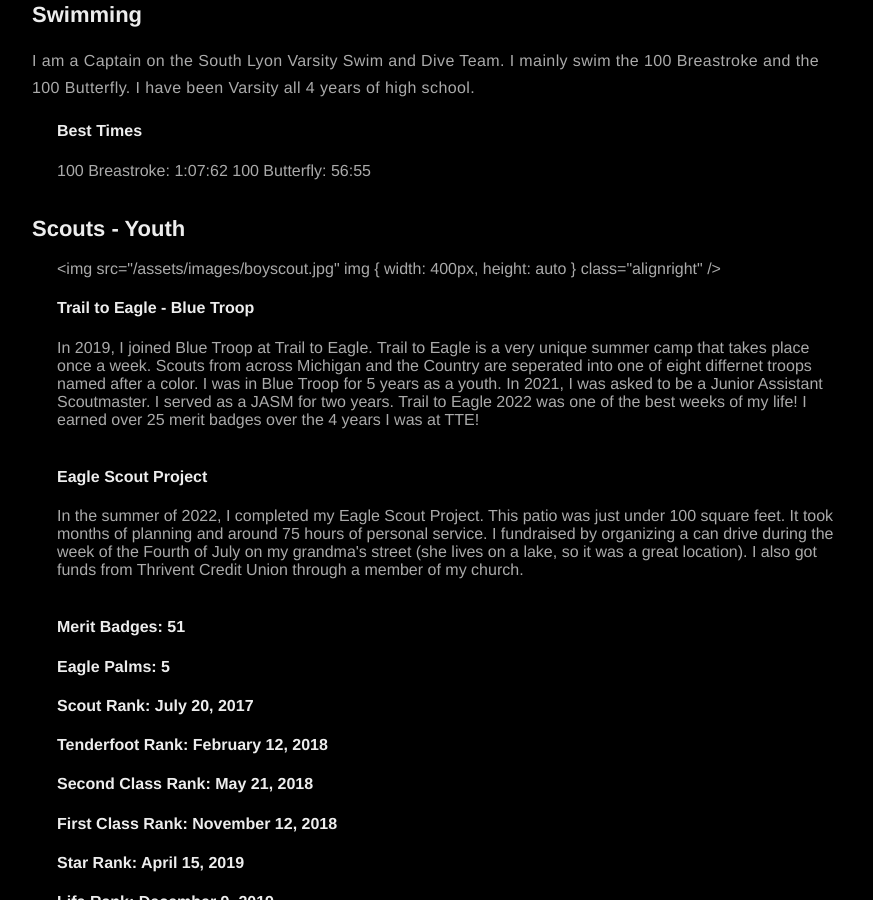
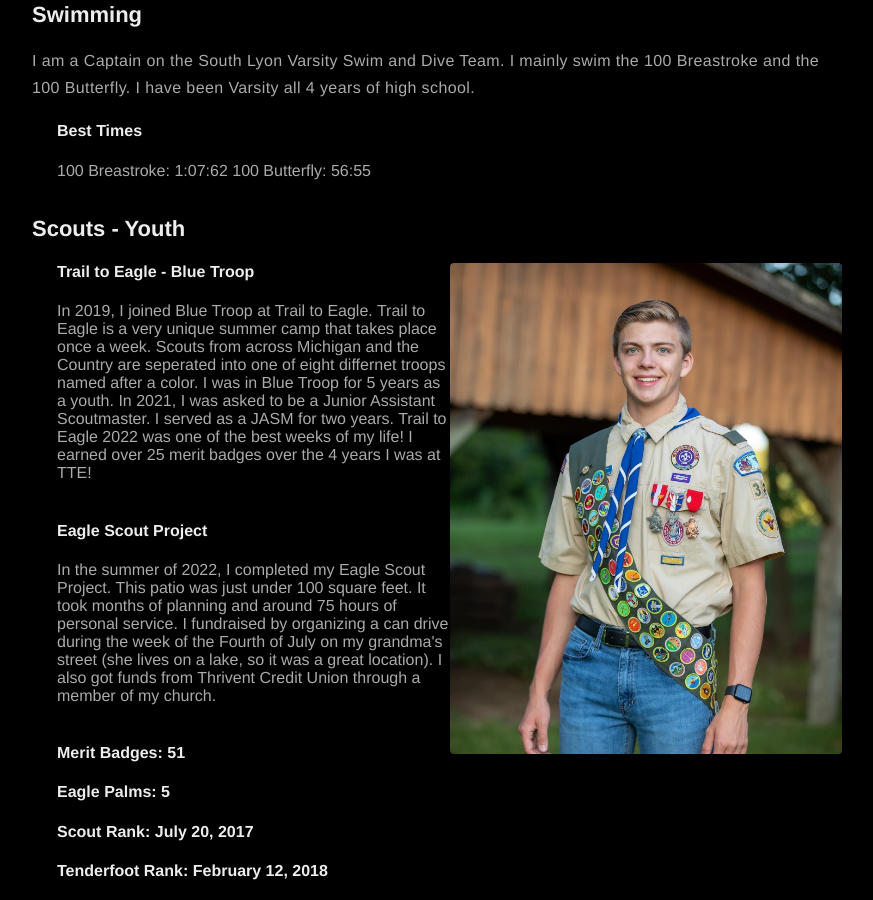
Before and after one commit to JDBurchHuzzah/jdburchhuzzah.github.io, a Jekyll site: the page built from about.md, in a window 1280 px wide and 900 px high, scrolled down 1860 px. Shown: the whole window, without its empty margins (203-1076 px from the left). Built offline with Jekyll 4.4.1, drawn with Linux system fonts in a browser that asks for light colours; nearby versions of some CDN libraries.

Commit message:
Update about.md

```diff
--- a/about.md
+++ b/about.md
@@ -42,11 +42,7 @@
 <h2>Scouts - Youth</h2>
 <div style="margin-left: 25px;">
   <section>
-  <img src="/assets/images/boyscout.jpg" img {
-  width: 400px,
-  height: auto
-}
-    class="alignright" /> <h4>Trail to Eagle - Blue Troop</h4>In 2019, I joined Blue Troop at Trail to Eagle. Trail to Eagle is a very unique summer camp that takes place once a week. Scouts from across Michigan and the Country are seperated into one of eight differnet troops named after a color. I was in Blue Troop for 5 years as a youth. In 2021, I was asked to be a Junior Assistant Scoutmaster. I served as a JASM for two years. Trail to Eagle 2022 was one of the best weeks of my life! I earned over 25 merit badges over the 4 years I was at TTE!<br><br>
+  <img src="/assets/images/boyscout.jpg" class="alignright" /> <h4>Trail to Eagle - Blue Troop</h4>In 2019, I joined Blue Troop at Trail to Eagle. Trail to Eagle is a very unique summer camp that takes place once a week. Scouts from across Michigan and the Country are seperated into one of eight differnet troops named after a color. I was in Blue Troop for 5 years as a youth. In 2021, I was asked to be a Junior Assistant Scoutmaster. I served as a JASM for two years. Trail to Eagle 2022 was one of the best weeks of my life! I earned over 25 merit badges over the 4 years I was at TTE!<br><br>
   <h4>Eagle Scout Project</h4>In the summer of 2022, I completed my Eagle Scout Project. This patio was just under 100 square feet. It took months of planning and around 75 hours of personal service. I fundraised by organizing a can drive during the week of the Fourth of July on my grandma's street (she lives on a lake, so it was a great location). I also got funds from Thrivent Credit Union through a member of my church.<br><br>
   </section>
   <h4>Merit Badges: 51</h4>
```
